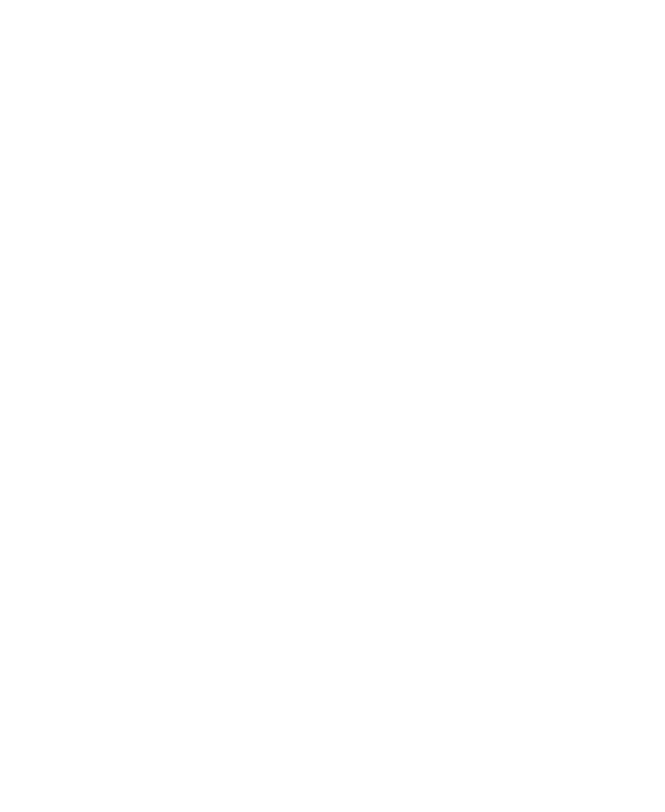
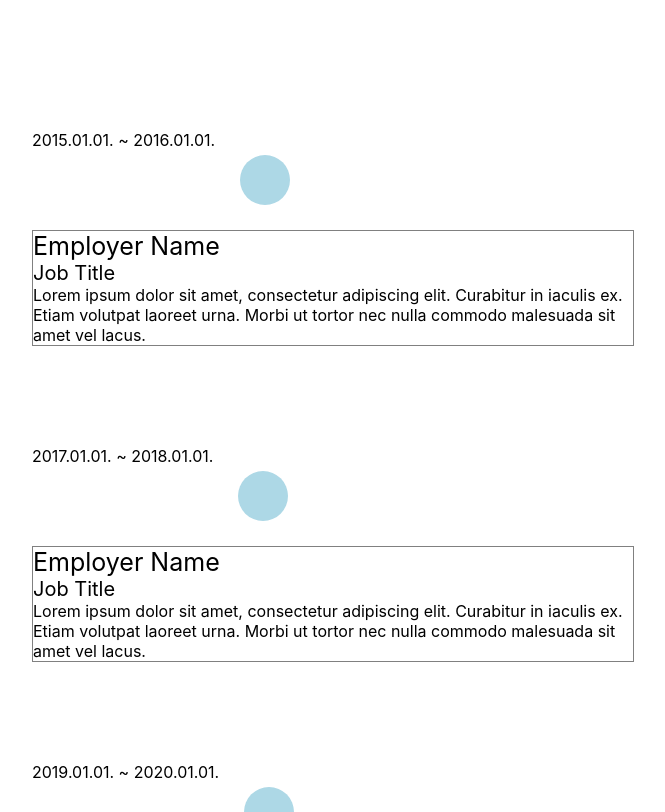
Before and after one commit to chiitoitsu/practice-react, a React (Create React App) app in the folder github_pages/: page / in a window 1280 px wide. Shown: the part 1160-1972 px from the top of the page, without its empty margins (288-953 px from the left). Before the commit the page ends 1240 px from the top, so only its background shows below. Built offline with nearby package versions, Linux system fonts and the light colour scheme.

Commit message:
Add Experience

```diff
--- a/github_pages/src/App.js
+++ b/github_pages/src/App.js
@@ -3,14 +3,47 @@
 import Menu from './Menu.js'
 import Main from './Main.js'
 import About from './About.js'
+import Experience from './Experience.js'
 
 class App extends Component {
+
+	state = {
+		exps: [
+			{
+				term: '2015.01.01. ~ 2016.01.01.',
+				name: 'Employer Name',
+				job: 'Job Title',
+				text: 'Lorem ipsum dolor sit amet, consectetur adipiscing elit. Curabitur in iaculis ex. Etiam volutpat laoreet urna. Morbi ut tortor nec nulla commodo malesuada sit amet vel lacus.'
+			},
+			{
+				term: '2017.01.01. ~ 2018.01.01.',
+				name: 'Employer Name',
+				job: 'Job Title',
+				text: 'Lorem ipsum dolor sit amet, consectetur adipiscing elit. Curabitur in iaculis ex. Etiam volutpat laoreet urna. Morbi ut tortor nec nulla commodo malesuada sit amet vel lacus.'
+			},
+			{
+				term: '2019.01.01. ~ 2020.01.01.',
+				name: 'Employer Name',
+				job: 'Job Title',
+				text: 'Lorem ipsum dolor sit amet, consectetur adipiscing elit. Curabitur in iaculis ex. Etiam volutpat laoreet urna. Morbi ut tortor nec nulla commodo malesuada sit amet vel lacus.'
+			}
+		]
+	}
+
+	_renderExperience = () => {
+		const exps = this.state.exps.map(exp => {
+			return <Experience term={exp.term} name={exp.name} job={exp.job} text={exp.text}/>
+		})
+		return exps
+	}
+
 	render() {
 		return (
 			<div className='App'>
 				<Menu />
 				<Main name='Lee SeungWon' job='Student' />
 				<About />
+				{this._renderExperience()}
 			</div>
 		)
 	}
--- /dev/null
+++ b/github_pages/src/Experience.css
@@ -0,0 +1,35 @@
+.Exp_Title {
+    font-size: 30px;
+    text-align: center;
+}
+
+.Experience {
+    padding-left: 25%;
+    padding-right: 25%;
+    padding-top: 50px;
+    padding-bottom: 50px;
+}
+
+.Exp_Term, .Exp_Icon, .Exp_Col {
+    float: left;
+}
+
+.Exp_Icon {
+    padding: 25px;
+    margin: 25px;
+    background-color: lightblue;
+    border-radius: 100px;
+}
+
+.Exp_Col {
+    width: 600px;
+    border: grey 1px solid;
+}
+
+.Exp_Name {
+    font-size: 25px;
+}
+
+.Exp_Job {
+    font-size: 20px;
+}
--- /dev/null
+++ b/github_pages/src/Experience.js
@@ -0,0 +1,19 @@
+import React from 'react';
+import './Experience.css';
+
+function Experience({term, name, job, text}) {
+    return (
+        <div className='Experience'>
+            <div className='Exp_Term'>{term}</div>
+            <div className='Exp_Icon'></div>
+            <div className='Exp_Col'>
+                <div className='Exp_Name'>{name}</div>
+                <div className='Exp_Job'>{job}</div>
+                <div className='Exp_Text'>{text}</div>
+            </div>
+            <div className='Clear'></div>
+        </div>
+    )
+}
+
+export default Experience;
```
